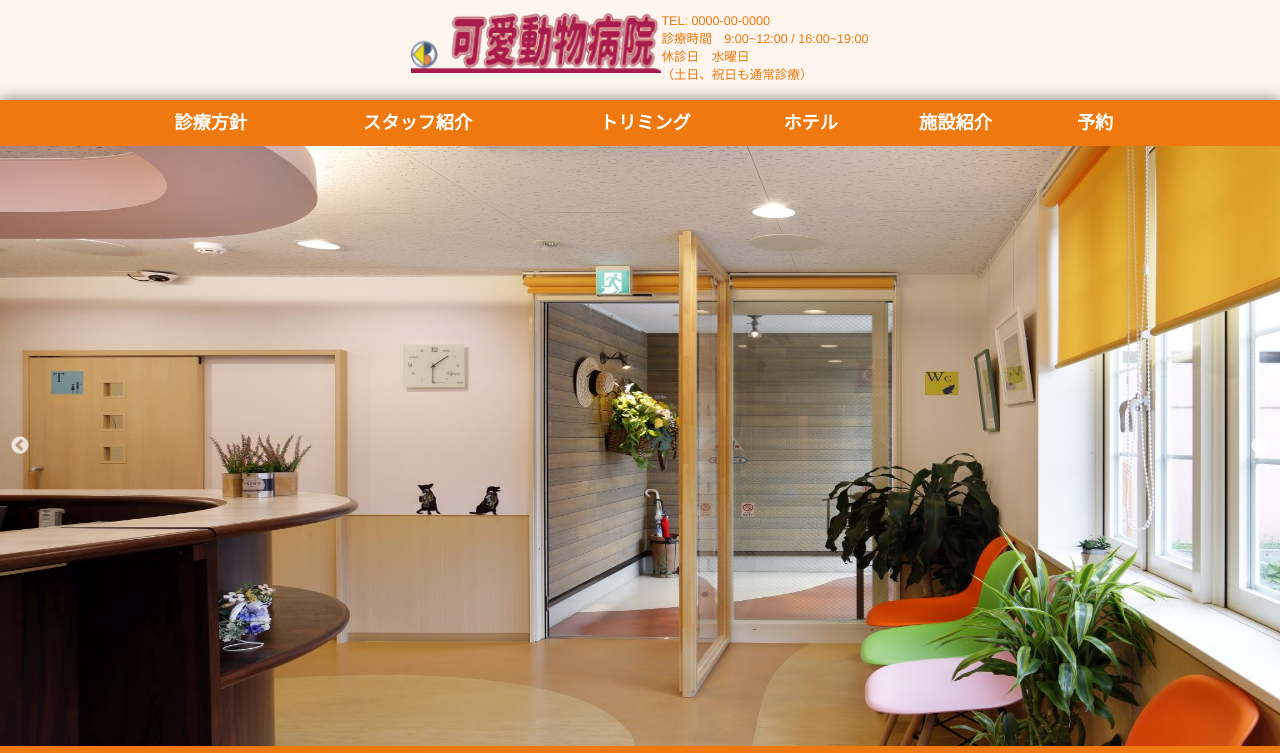
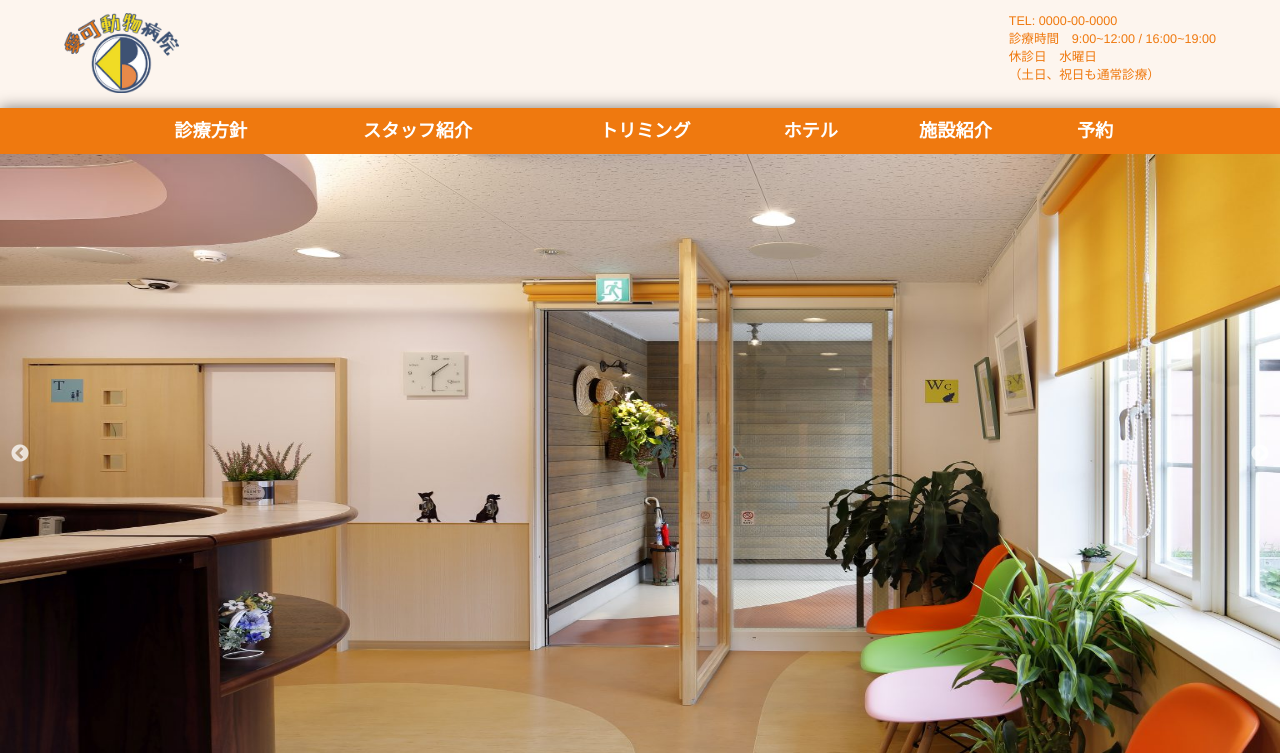
Before and after one commit to bep-m45/Kawaii_animal_hospital, a Rails app: page / in a window 1280 px wide. Shown: the top 753 px of the page. Run offline with Rails 7, Linux system fonts and the light colour scheme; style sheets or scripts are compiled from the project's sources; some libraries are stand-ins or nearby versions; some web fonts are replaced; grey boxes are pictures that could not be loaded.

Commit message:
[Fix]logo

```diff
--- a/app/assets/stylesheets/application.scss
+++ b/app/assets/stylesheets/application.scss
@@ -71,7 +71,6 @@ h4 {
 /* header */
  header {
   width: 100%;
-  height: 100px;
   display: flex;
   justify-content: center;
 }
@@ -80,20 +79,21 @@ h4 {
  width: 90%;
  padding: 1% 0;
  display: flex;
- justify-content: center;
+ justify-content: flex-end;
 }
 
 .logo {
- margin-right: auto;
- width: 250px;
- height: 60px;
- background-image: image-url("Logo.PNG");
+ width: 115px;
+ height: 80px;
+ background-image: image-url("Logo-img.PNG");
+  background-position: center;
  background-size: cover;
 }
 
 .header-item {
  color: #ef790f;
  font-size: 90%;
+ margin-left: auto;
 }
 
 /* menubar */
@@ -427,6 +427,7 @@ color: #ef790f;
   padding-bottom: 10%;
   background-image: image-url("gallery-back.jpg");
   background-size: cover;
+  background-position: center;
   box-shadow: 0 0 15px 0 rgba(0, 0, 0, 0.5);
 }
 
--- a/app/views/homes/home.html.erb
+++ b/app/views/homes/home.html.erb
@@ -1,7 +1,7 @@
 <div class="home-container">
   <div class="home-image-container">
     <div id="slider">
-      <div class="home-image"><img class="home-image-item" src="assets/home-image1.jpg"></div>
+      <div class="home-image"><img class="home-image-item" src="assets/home-image2.PNG"></div>
       <div class="home-image"><img class="home-image-item" src="assets/home-image2.jpg"></div>
     </div>
   </div>
--- a/app/views/layouts/application.html.erb
+++ b/app/views/layouts/application.html.erb
@@ -15,7 +15,7 @@
   <body>
     <header>
       <div class="headlign">
-        <%= link_to root_path do %><div class="logo"></div><% end %>
+        <%= link_to root_path, "data-turbolinks": false do %><div class="logo"></div><% end %>
         <div class="header-item">
           <p>
             TEL: 0000-00-0000<br />
@@ -33,7 +33,7 @@
         <li><%= link_to"トリミング",trimming_path %></li>
         <li><a href=”#”>ホテル</a></li>
         <li><a href=”#”>施設紹介</a></li>
-        <li><%= link_to"予約", root_path(anchor: "inpuiry-heading") %></li>
+        <li><%= link_to"予約", root_path(anchor: "inpuiry-heading"), "data-turbolinks": false %></li>
       </ul>
     </nav>
     <main>
```
Also changed, not shown: app/assets/images/Logo-img.PNG (added), app/assets/images/home-image1.PNG (added), app/assets/images/home-image2.PNG (added).
